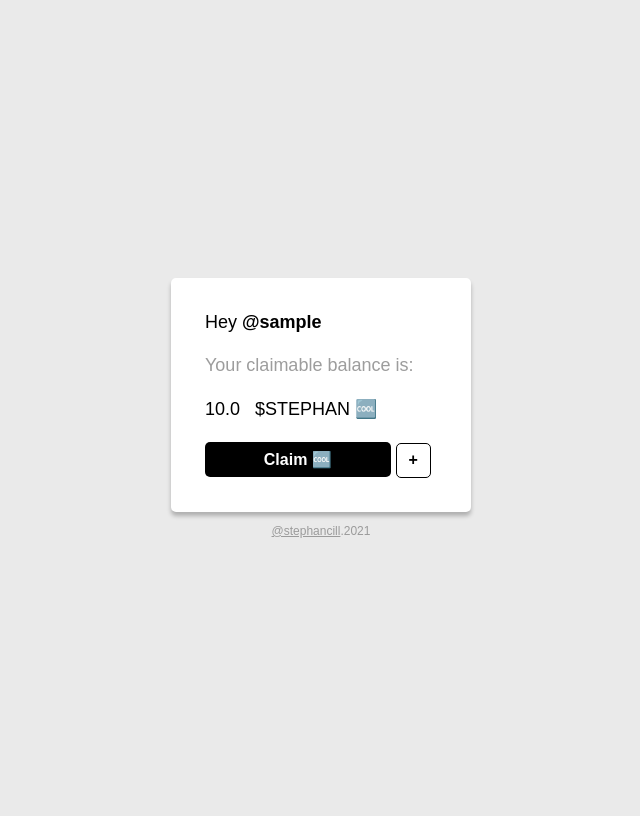
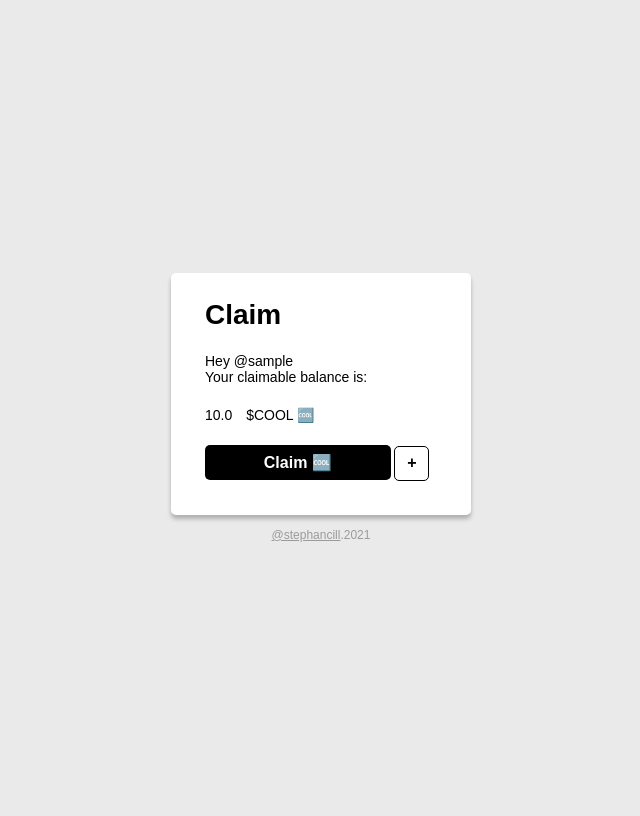
Before and after one commit to stephancill/cool-twitter-token, a Python web app: template server/templates/claim.html in a window 1280 px wide. Shown: the whole page, without its empty margins (319-959 px from the left). Run offline with Jinja, Linux system fonts and the light colour scheme; the template is opened without the code that fills it: most values are stand-ins (such as "Sample title", 1, 10 or a date in 2020); some libraries are stand-ins or nearby versions.

Commit message:
Update styling and name to $COOL

```diff
--- a/server/static/style.css
+++ b/server/static/style.css
@@ -4,18 +4,10 @@ body {
   display: flex;
   justify-content: center;
   align-items: center;
-  font-size: 18px;
-}
-
-* {
+  font-size: 14px;
+  line-height: 16px;
   font-family: Arial;
   font-style: normal;
-}
-
-h1 {
-  font-size: 18px;
-  font-weight: normal;
-  margin: 0px;
 }
 
 .container {
@@ -34,15 +26,9 @@ h1 {
   padding-bottom: 11px;
 }
 
-.symbol {
-  font-weight: 400;
-  padding-left: 10px;
-}
-
 .button {
   border-radius: 5px;
   font-weight: bold;
-  /* font-size: 14px; */
   font-size: 16px;
   border: none;
   min-height: 35px;
--- a/server/templates/base.html
+++ b/server/templates/base.html
@@ -4,7 +4,7 @@
   <meta charset="UTF-8">
   <meta http-equiv="X-UA-Compatible" content="IE=edge">
   <meta name="viewport" content="width=device-width, initial-scale=1.0">
-  <title>{% block title %}{% endblock %} - $STEPHAN</title>
+  <title>{% block title %}{% endblock %} - $COOL</title>
   <link rel="stylesheet" href="/static/style.css">
 </head>
 <body>
--- a/server/templates/claim.html
+++ b/server/templates/claim.html
@@ -6,19 +6,20 @@
 
 <div class="container">
   <div class="card">
-    <div style="padding-top: 0px;">
-      Hey <strong>@{{user_name}}</strong>
-    </div>
-    <div style="color: #9D9D9D;">
+    <h1 style="margin-top: 0px; padding-bottom: 0;">
+      Claim
+    </h1>
+    <div>
+      Hey @{{user_name}} <br>
       Your claimable balance is:
     </div>
-    <div style="font-size: 18px;">
-      {{account.balance|float}} <span style="margin-left: 10px;">$STEPHAN 🆒</span>
+    <div>
+      {{account.balance|float}} <span style="margin-left: 10px;">$COOL 🆒</span>
     </div>
     <div style="padding-bottom: 0px;">
-      <button class="button button-primary" onclick="claimButtonClicked()" title="Claim $STEPHAN"
+      <button class="button button-primary" onclick="claimButtonClicked()" title="Claim $COOL"
       {% if account.balance <= 0 %}disabled{% endif %}>Claim 🆒</button>
-      <button class="button button-secondary" onclick="addToWalletClicked()" title="Add $STEPHAN to your wallet">+</button>
+      <button class="button button-secondary" onclick="addToWalletClicked()" title="Add $COOL to your wallet">+</button>
     </div>
   </div>
   <div class="footer">
```
Also changed, not shown: README.md, 1 other file.
